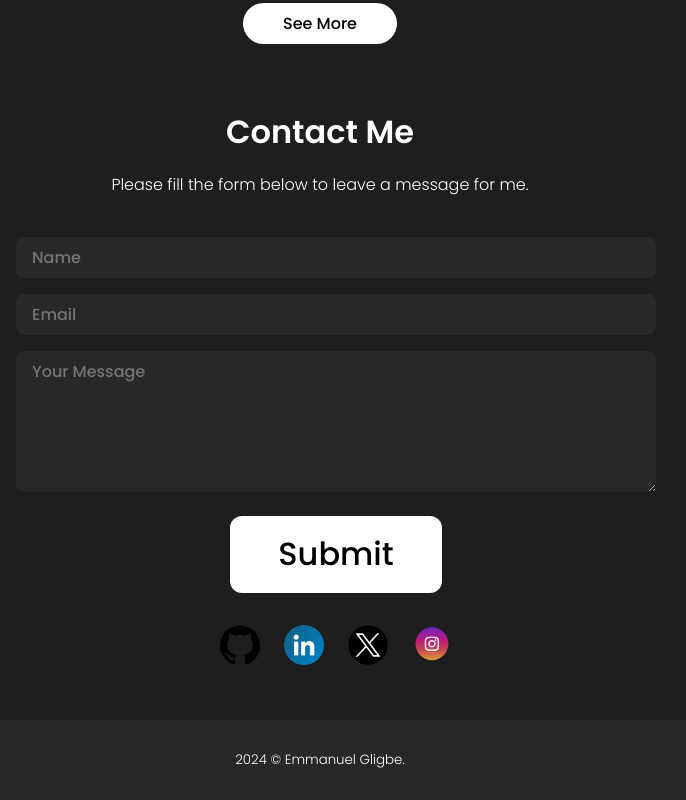
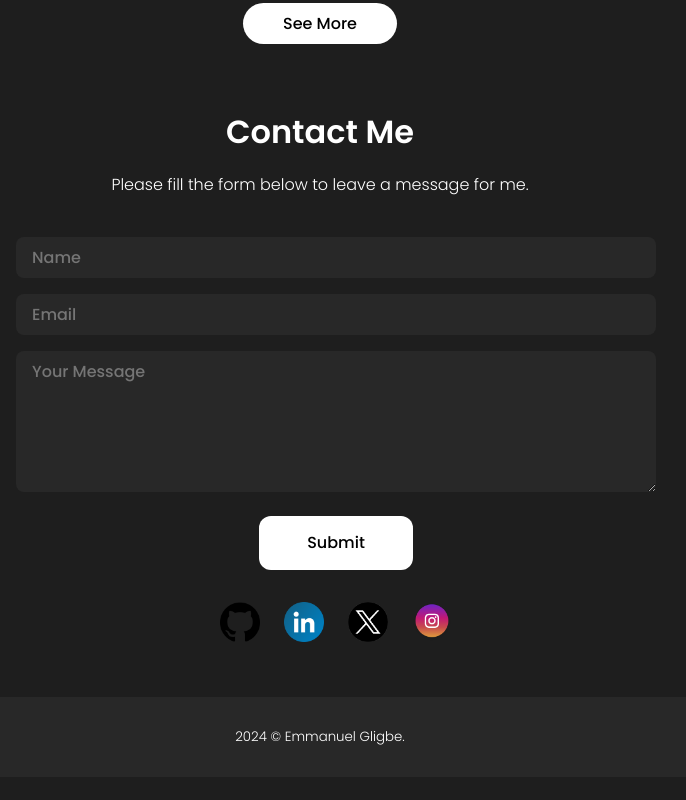
Before and after one commit to egligbe1/portfolio, a React (Create React App) app: page / in a window 1280 px wide. Shown: the part 2183-2983 px from the top of the page, without its empty margins (320-1006 px from the left). After the commit the page ends 2960 px from the top, so only its background shows below. Built offline with nearby package versions, Linux system fonts and the light colour scheme.

Commit message:
Change font-size of .submitBtn from 2rem to 1rem in contact.css
This commit reflects a modification in the font-size of the .submitBtn class in the contact.css file. The font-size has

```diff
--- a/src/components/Contact/contact.css
+++ b/src/components/Contact/contact.css
@@ -85,7 +85,7 @@
   color: black;
   margin: 1rem;
   cursor: pointer;
-  font-size: 2rem;
+  font-size: 1rem;
 }
 .submitBtn:hover {
   background: yellow;
```
